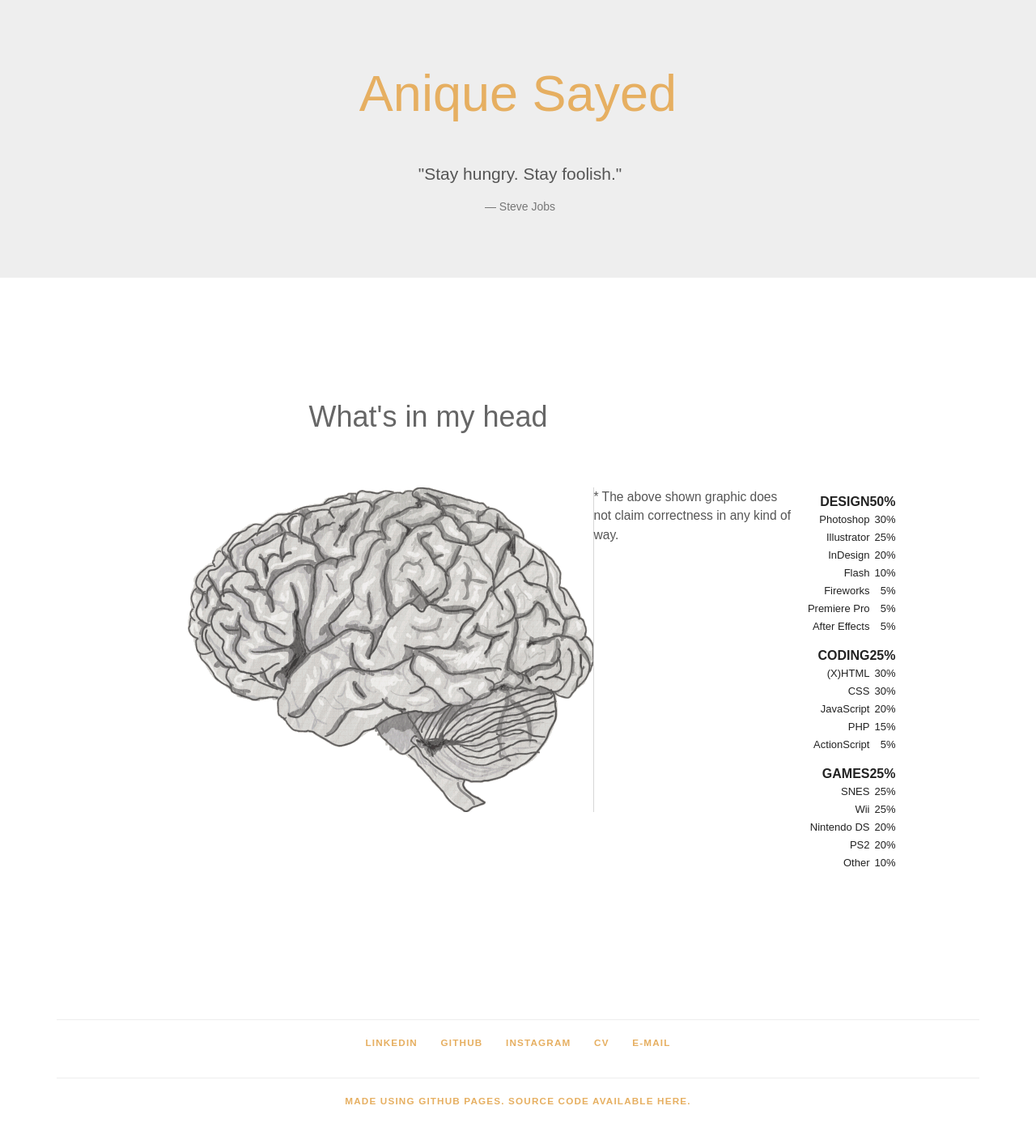
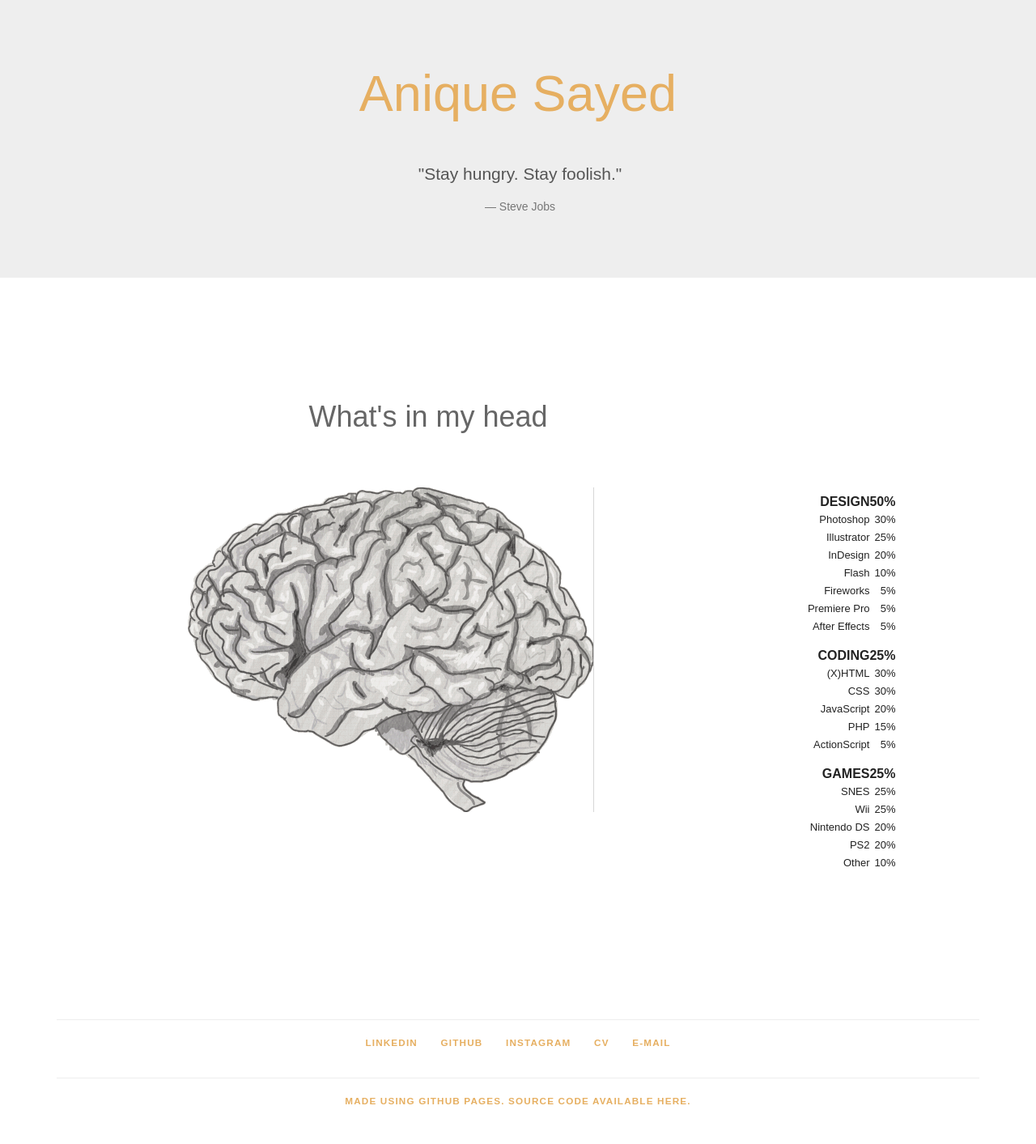
Before and after one commit to aniquesayed/aniquesayed.github.io, a Jekyll site: the page built from languages.html, in a window 1280 px wide. Shown: the whole page at 81% size. Built offline with Jekyll 4.4.1, drawn with Linux system fonts in a browser that asks for light colours; some web fonts are replaced.

Commit message:
editing languages page

```diff
--- a/languages.html
+++ b/languages.html
@@ -55,6 +55,9 @@ title: Anique Sayed - Languages
     <div id="infografik">
       <h1>What's in my head</h1>
         <div class="leftside">
+
+
+
           <div class="gehirndesign">
             <table cellpadding="0" cellspacing="0">
               <colgroup>
@@ -121,8 +124,6 @@ title: Anique Sayed - Languages
       </div><!-- / infografik -->
 
 
-<div class="clear"></div>
-        <p class="copytext">* The above shown graphic does not claim correctness in any kind of way.</p>
 
     <map name="gehirn">
       <!-- Design -->
```
